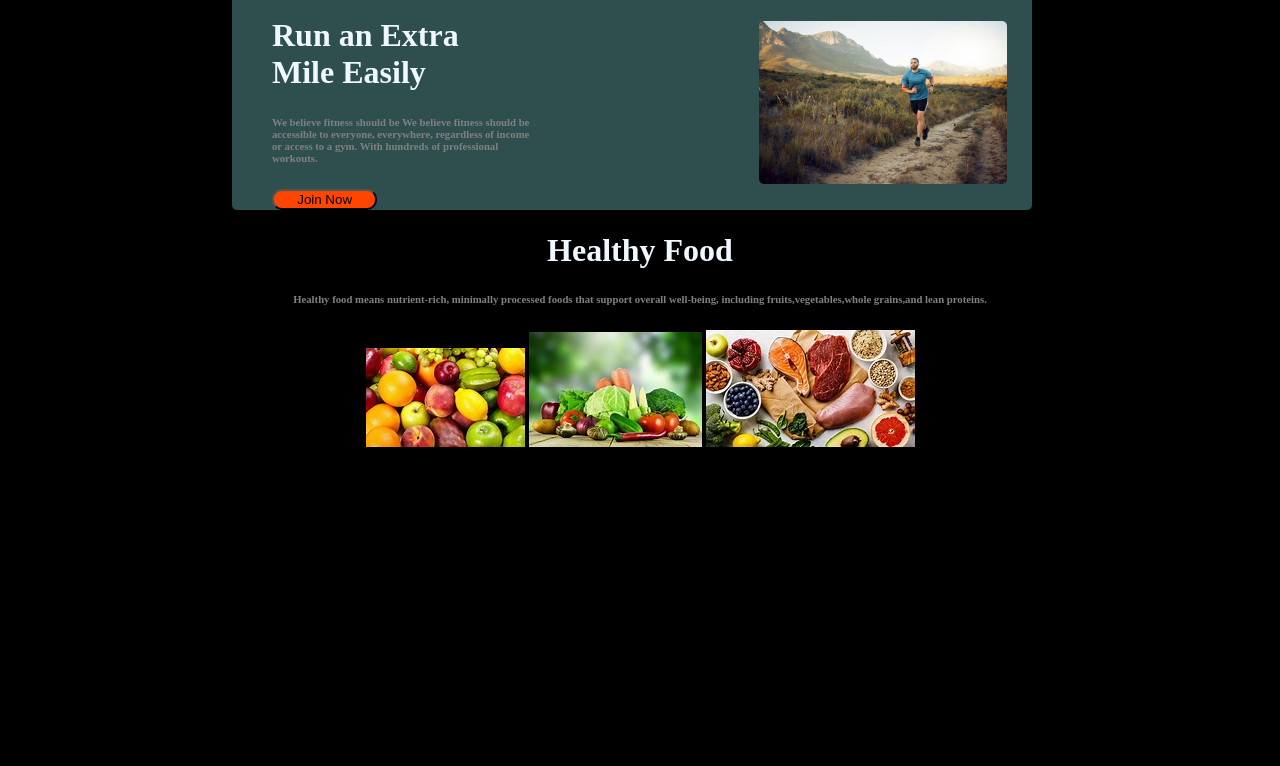
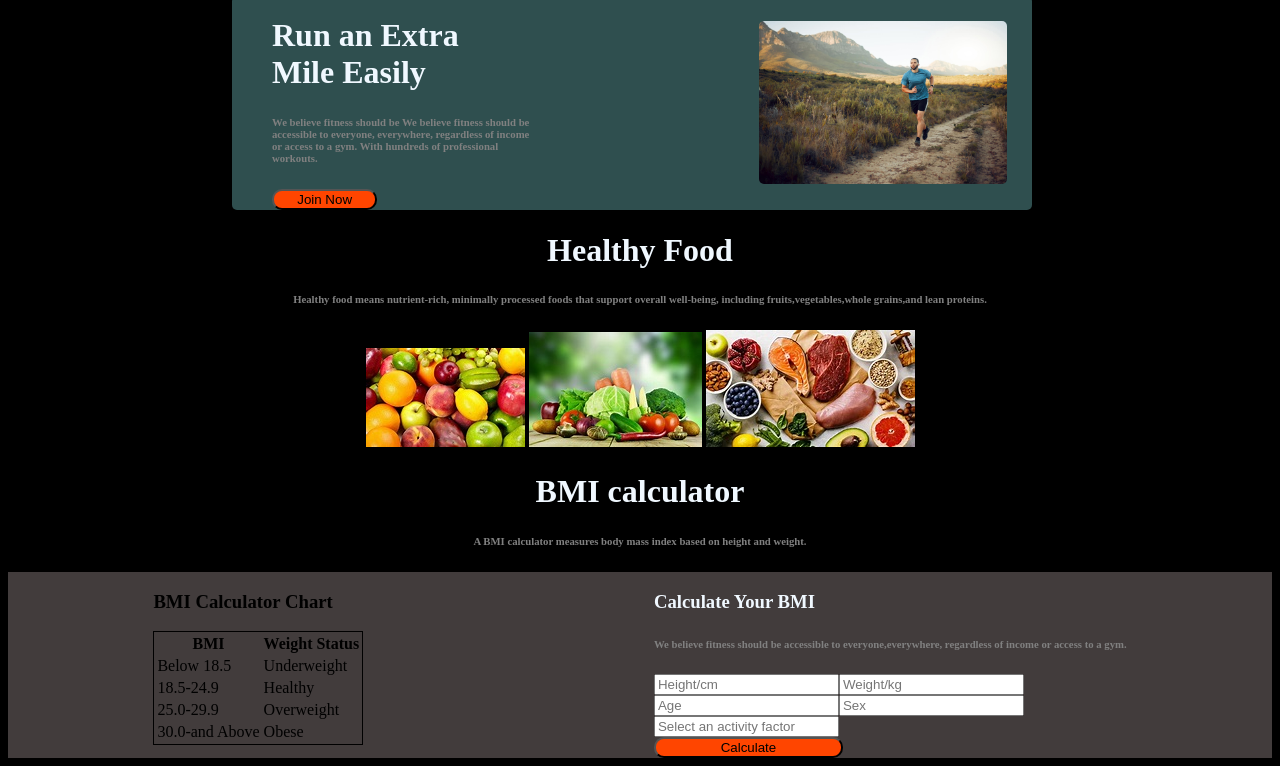
Before and after one commit to siamra/Assingment-Challenger-second, a plain HTML site: page index.html in a window 1280 px wide. Shown: the part 786-1552 px from the top of the page. Before the commit the page ends 1245 px from the top, so only its background shows below. Drawn offline with Linux system fonts and the light colour scheme.

Commit message:
added new file

```diff
--- a/index.html
+++ b/index.html
@@ -94,3 +94,65 @@
 
         </div>
         <!--challenges part end-->
+        <!--forth main part start-->
+
+        <div class="hh">
+            <h1 class="wh">BMI calculator</h1>
+            <h6 class="color">A BMI calculator measures body mass index based
+                on height and weight.
+            </h6>
+        </div>
+        <div class="gg">
+        <div class="g1">
+            <h3>BMI Calculator Chart</h3>
+
+            <table class="sh">
+                <tr>
+                    <th>BMI</th>
+                    <th>Weight Status</th>
+                </tr>
+                <tr>
+                <td>Below 18.5</td>
+                <td>Underweight</td>
+                </tr>
+                <tr>
+                    <td>18.5-24.9</td>
+                    <td>Healthy</td>
+                </tr>
+                <tr>
+                    <td>25.0-29.9</td>
+                    <td>Overweight</td>
+                </tr>
+                <tr>
+                    <td>30.0-and Above</td>
+                    <td>Obese</td>
+                </tr>
+
+            </table>
+
+            </div>
+
+        <div class="g2">
+            <h3 class="wh">Calculate Your BMI</h3>
+            <h6 class="color">We believe fitness should be accessible to everyone,everywhere,
+                regardless of income or access to a gym. </h6>
+            <div class="from">
+
+                <div class="ln-1">
+                <input type="text" placeholder="Height/cm">
+                <input type="text" placeholder="Weight/kg">
+                </div>
+                <div class="ln-2">
+                <input type="text" placeholder="Age">
+                <input class="icon" type="text" placeholder="Sex">
+                </div>
+                <input type="text" placeholder="Select an activity factor">
+                <img src="" alt="">
+                <br>
+                <button class="ff">Calculate</button>
+
+            </div>
+
+        </div>
+        </div>
+    <!--forth main part end-->
```
